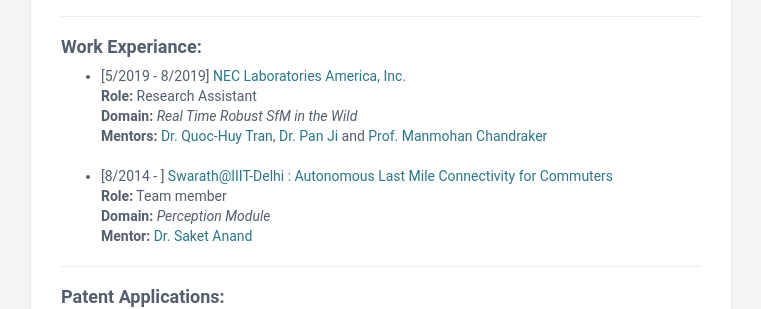
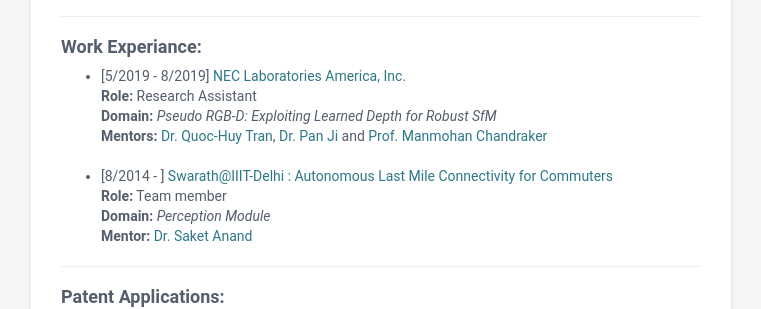
Before and after one commit to lokender/lokender.github.io, a Jekyll site: the page built from index.html, in a window 1280 px wide. Shown: the part 706-1015 px from the top of the page, without its empty margins (259-1020 px from the left). Built offline with Jekyll 4.4.1, drawn with Linux system fonts in a browser that asks for light colours.

Commit message:
Update aboutme.html

```diff
--- a/_includes/aboutme.html
+++ b/_includes/aboutme.html
@@ -31,7 +31,7 @@
 <ul>
 	<li>[5/2019 - 8/2019] <a href="http://www.nec-labs.com/research-departments/media-analytics/media-analytics-people">NEC Laboratories America, Inc.</a> </br>
 	<b>Role:</b> Research Assistant  </br>
-<b>Domain:</b> <i>Real Time Robust SfM in the Wild</i> </br>
+<b>Domain:</b> <i>Pseudo RGB-D: Exploiting Learned Depth for Robust SfM </i> </br>
         <b>Mentors: </b><a href="http://www.nec-labs.com/quoc-huy-tran">Dr. Quoc-Huy Tran</a>, <a href="http://www.nec-labs.com/pan-ji">Dr. Pan Ji</a> and <a href="https://cseweb.ucsd.edu/~mkchandraker/">Prof. Manmohan Chandraker</a> </li>
 </br>
 <li>[8/2014 - ]  <a href="https://www.facebook.com/swarathatiiitd/">Swarath@IIIT-Delhi : Autonomous Last Mile Connectivity for Commuters </a> </br>
```
